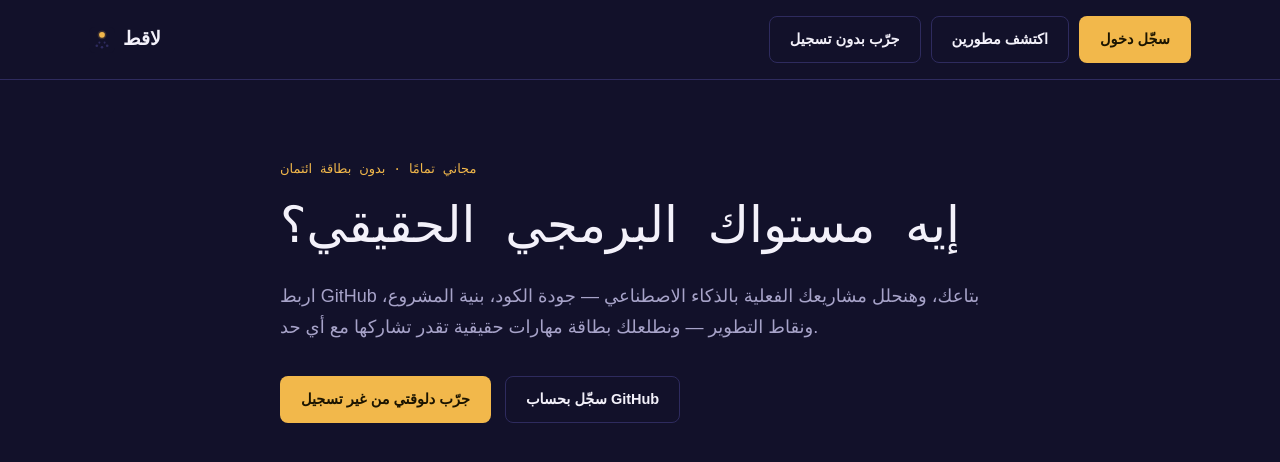
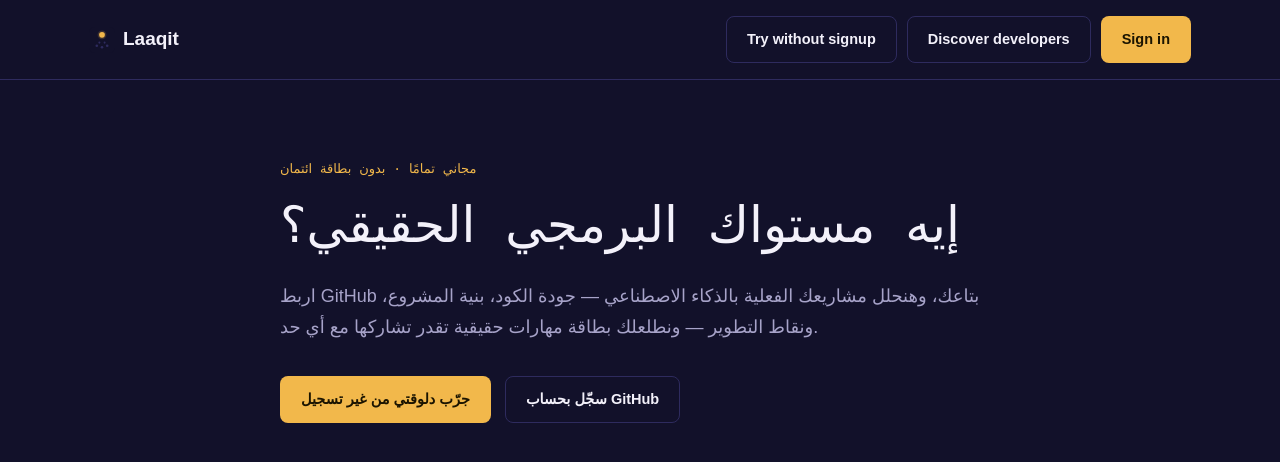
Before and after one commit to Ahmedshegazy2005/laaqit-app, a Next.js app: page / in a window 1280 px wide. Shown: the top 462 px of the page. Built offline with nearby package versions, Linux system fonts and the light colour scheme; no server answers.

Commit message:
Update NavBar.js

```diff
--- a/app/components/NavBar.js
+++ b/app/components/NavBar.js
@@ -31,7 +31,7 @@ export default function NavBar() {
   return (
     <header style={{ borderBottom: "1px solid var(--line)", padding: "16px 0" }}>
       <div className="wrap" style={{ display: "flex", justifyContent: "space-between", alignItems: "center", flexWrap: "wrap", gap: 10 }}>
-              <Link href="/" style={{ display: "flex", alignItems: "center", gap: 8, fontWeight: 700, fontSize: 19, textDecoration: "none", color: "var(--ink)" }}>
+        <Link href="/" style={{ display: "flex", alignItems: "center", gap: 8, fontWeight: 700, fontSize: 19, textDecoration: "none", color: "var(--ink)" }}>
           <svg width="26" height="26" viewBox="0 0 100 100" style={{ flexShrink: 0 }}>
             <rect width="100" height="100" rx="22" fill="#12112A" />
             <circle cx="30" cy="72" r="5" fill="#2E2B5E" />
@@ -42,19 +42,19 @@ export default function NavBar() {
             <circle cx="50" cy="30" r="17" fill="#F2B84B" opacity="0.18" />
             <circle cx="50" cy="30" r="11" fill="#F2B84B" />
           </svg>
-          لاقط
+          Laaqit
         </Link>
         <div style={{ display: "flex", gap: 10, alignItems: "center", flexWrap: "wrap" }}>
-          <Link href="/try" className="btn btn-ghost">جرّب بدون تسجيل</Link>
-          <Link href="/discover" className="btn btn-ghost">اكتشف مطورين</Link>
+          <Link href="/try" className="btn btn-ghost">Try without signup</Link>
+          <Link href="/discover" className="btn btn-ghost">Discover developers</Link>
           {!loading && user && (
-            <Link href="/dashboard" className="btn btn-ghost">لوحتي</Link>
+            <Link href="/dashboard" className="btn btn-ghost">Dashboard</Link>
           )}
           {!loading && !user && (
-            <Link href="/login" className="btn btn-signal">سجّل دخول</Link>
+            <Link href="/login" className="btn btn-signal">Sign in</Link>
           )}
           {!loading && user && (
-            <button onClick={handleSignOut} className="btn btn-ghost">تسجيل خروج</button>
+            <button onClick={handleSignOut} className="btn btn-ghost">Sign out</button>
           )}
         </div>
       </div>
```
